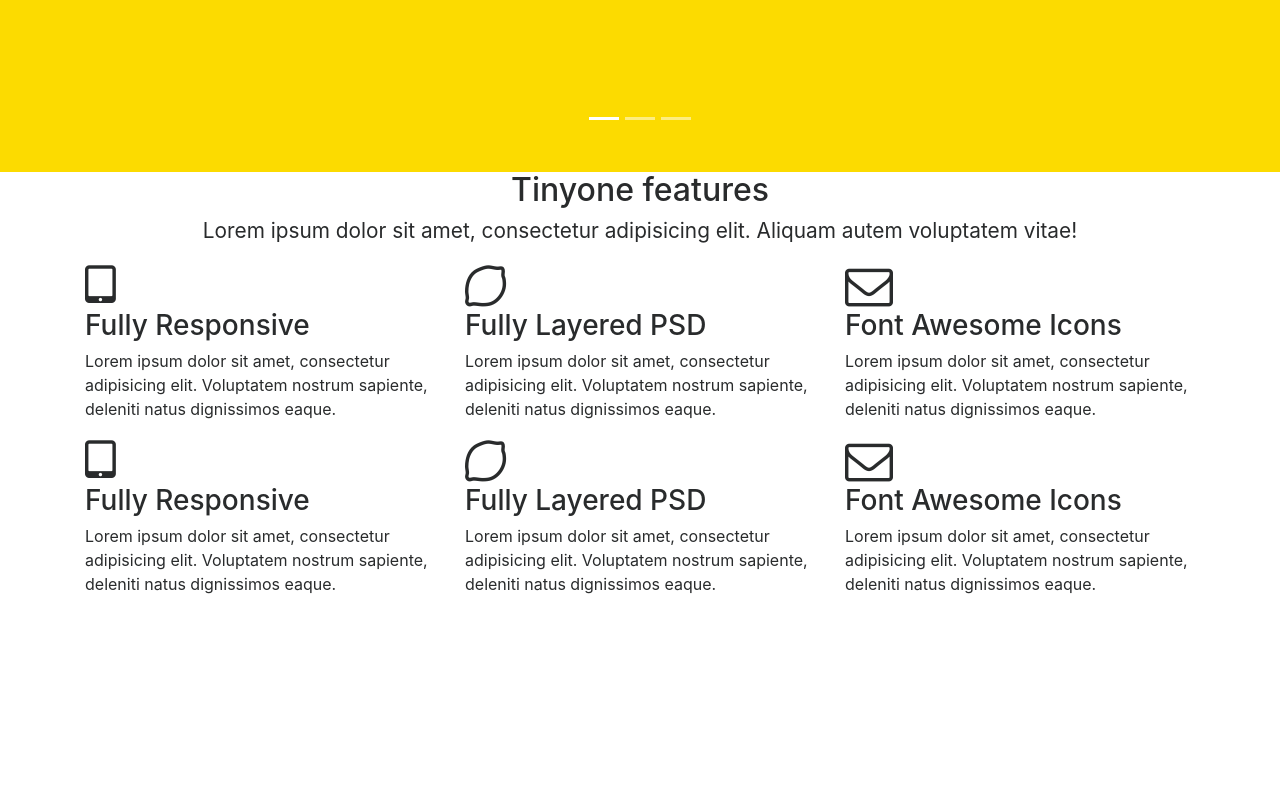
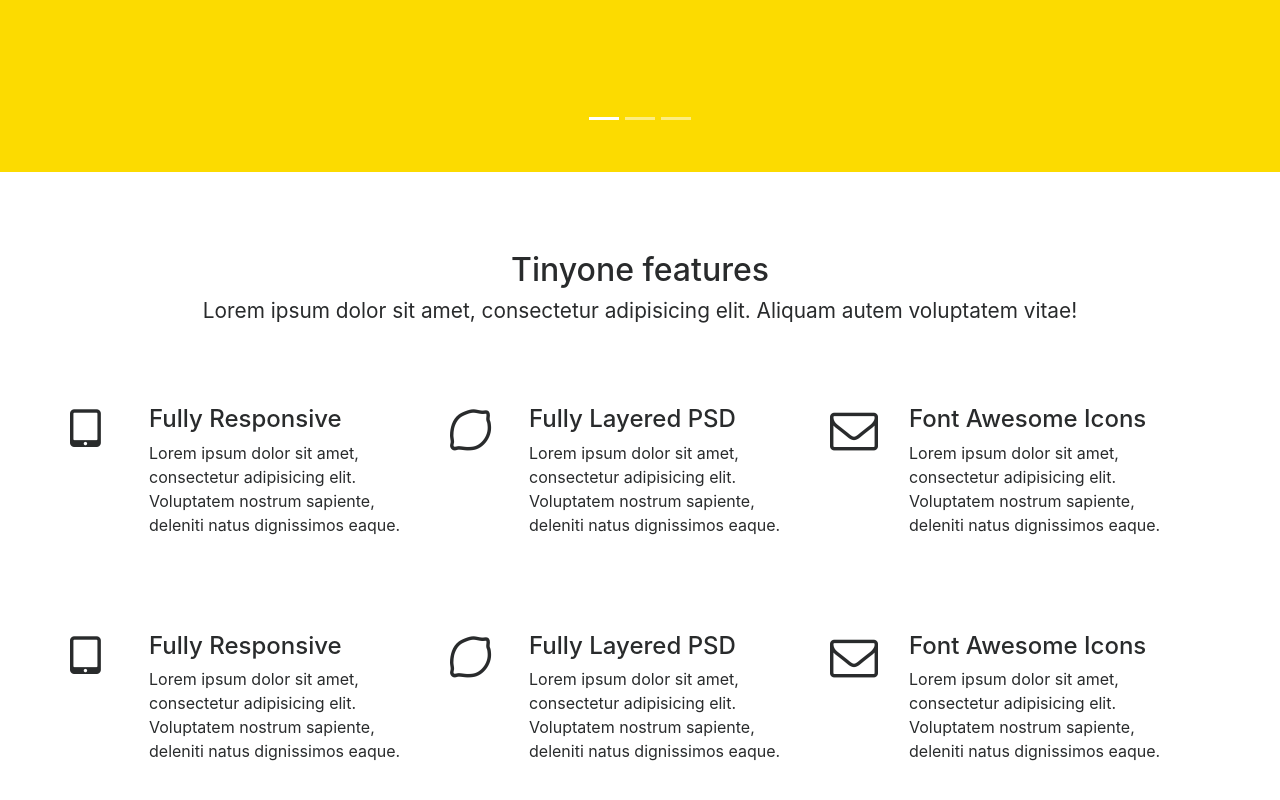
Before and after one commit to Senhordim/landinghero4, a website: page index.html in a window 1280 px wide. Shown: the part 628-1428 px from the top of the page. Before the commit the page ends 1240 px from the top, so only its background shows below. Drawn offline with Linux system fonts and the light colour scheme.

Commit message:
style section feature

```diff
--- a/assets/css/style.css
+++ b/assets/css/style.css
@@ -26,7 +26,7 @@
 
 /* Global texts */
 
-.headeline {
+.headline {
   font-size: 2rem;
 }
 
@@ -54,3 +54,30 @@
 .carousel-item .text {
   color: #555;
 }
+
+/* Feature */
+
+.feature{
+  padding:  5rem 0;
+}
+
+.feature .row {
+  margin-top:  5rem;
+}
+
+.feature .feature-item {
+  padding:  0 2rem;
+}
+
+.feature .feature-item .fa {
+  position: absolute;
+  left: 0;
+}
+
+.feature .feature-item .feature-heading {
+  margin-left: 2rem;
+}
+
+.feature .feature-item .feature-heading .headline {
+  font-size: 1.5rem;
+}
```
